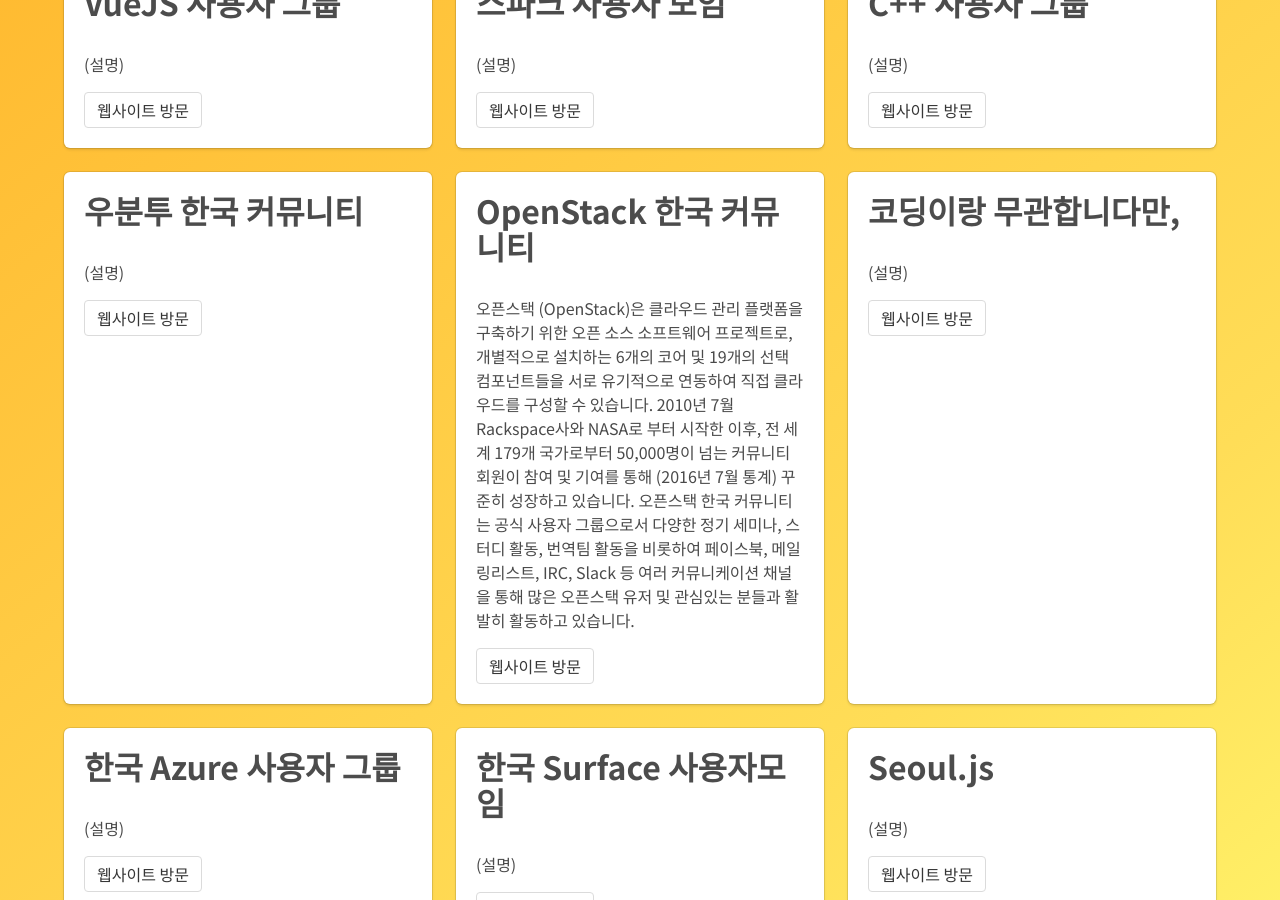
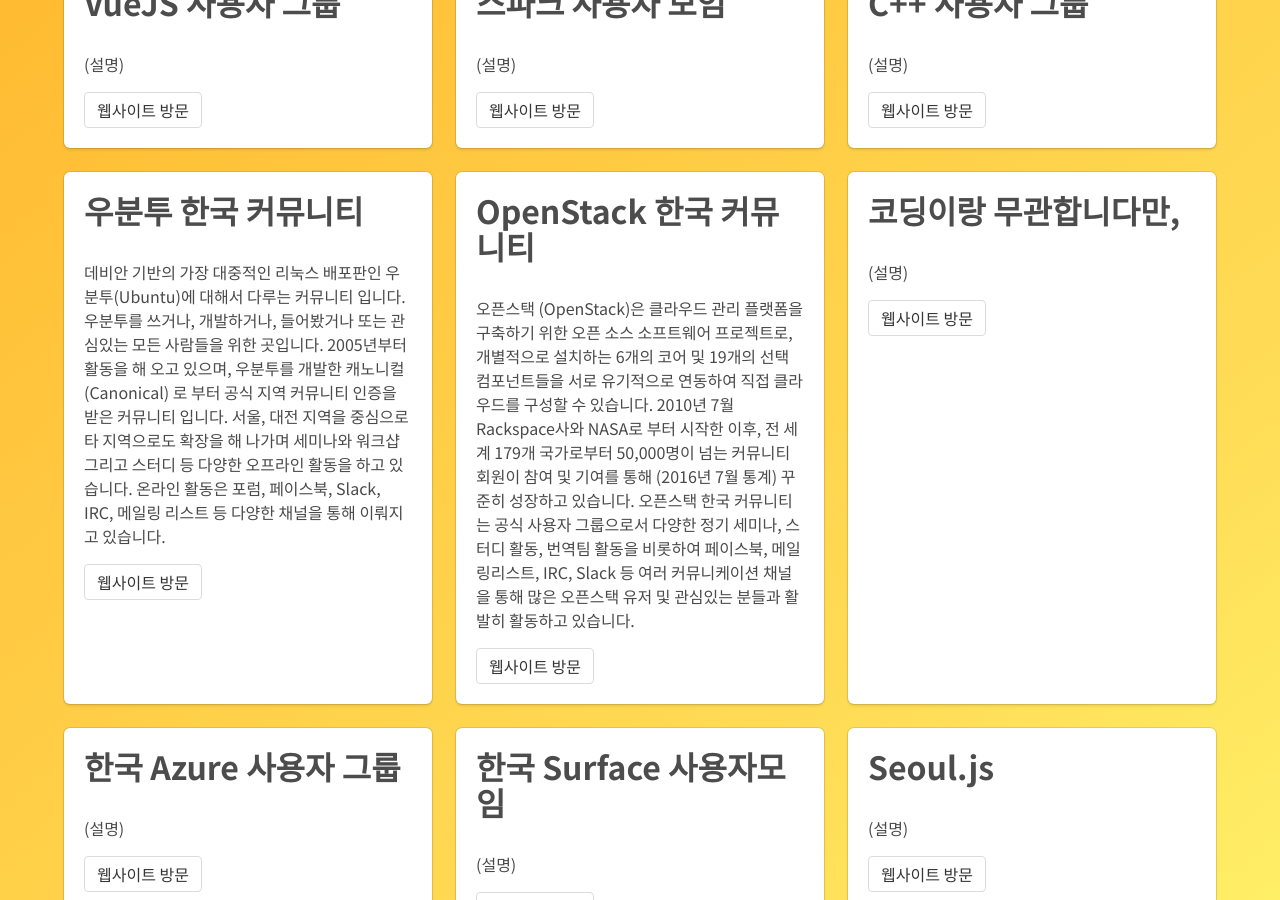
Before and after one commit to meltingcon/meltingcon.github.io, a Jekyll site: the page built from members.html, in a window 1280 px wide and 900 px high, scrolled down 522 px. Built offline with Jekyll 4.4.1, drawn with Linux system fonts in a browser that asks for light colours.

Commit message:
우분투 한국 커뮤니티 소개 추가

```diff
--- a/_config.yml
+++ b/_config.yml
@@ -51,11 +51,20 @@
   - name: 우분투 한국 커뮤니티
     url: https://www.ubuntu-kr.org/
     desc: >
-      (설명)
+      데비안 기반의 가장 대중적인 리눅스 배포판인 우분투(Ubuntu)에 대해서 다루는 커뮤니티 입니다.
+      우분투를 쓰거나, 개발하거나, 들어봤거나 또는 관심있는 모든 사람들을 위한 곳입니다.
+      2005년부터 활동을 해 오고 있으며, 우분투를 개발한 캐노니컬(Canonical) 로 부터 공식 지역 커뮤니티 인증을 받은 커뮤니티 입니다.
+      서울, 대전 지역을 중심으로 타 지역으로도 확장을 해 나가며 세미나와 워크샵 그리고 스터디 등 다양한 오프라인 활동을 하고 있습니다.
+      온라인 활동은 포럼, 페이스북, Slack, IRC, 메일링 리스트 등 다양한 채널을 통해 이뤄지고 있습니다.
   - name: OpenStack 한국 커뮤니티
     url: http://openstack.or.kr/
     desc: >
-      오픈스택 (OpenStack)은 클라우드 관리 플랫폼을 구축하기 위한 오픈 소스 소프트웨어 프로젝트로, 개별적으로 설치하는 6개의 코어 및 19개의 선택 컴포넌트들을 서로 유기적으로 연동하여 직접 클라우드를 구성할 수 있습니다. 2010년 7월 Rackspace사와 NASA로 부터 시작한 이후, 전 세계 179개 국가로부터 50,000명이 넘는 커뮤니티 회원이 참여 및 기여를 통해 (2016년 7월 통계) 꾸준히 성장하고 있습니다. 오픈스택 한국 커뮤니티는 공식 사용자 그룹으로서 다양한 정기 세미나, 스터디 활동, 번역팀 활동을 비롯하여 페이스북, 메일링리스트, IRC, Slack 등 여러 커뮤니케이션 채널을 통해 많은 오픈스택 유저 및 관심있는 분들과 활발히 활동하고 있습니다.
+      오픈스택 (OpenStack)은 클라우드 관리 플랫폼을 구축하기 위한 오픈 소스 소프트웨어 프로젝트로,
+      개별적으로 설치하는 6개의 코어 및 19개의 선택 컴포넌트들을 서로 유기적으로 연동하여 직접 클라우드를 구성할 수 있습니다.
+      2010년 7월 Rackspace사와 NASA로 부터 시작한 이후, 전 세계 179개 국가로부터 50,000명이 넘는 커뮤니티 회원이 참여 및 기여를 통해
+      (2016년 7월 통계) 꾸준히 성장하고 있습니다. 오픈스택 한국 커뮤니티는 공식 사용자 그룹으로서 다양한 정기 세미나, 스터디 활동,
+      번역팀 활동을 비롯하여 페이스북, 메일링리스트, IRC, Slack 등 여러 커뮤니케이션 채널을 통해 많은
+      오픈스택 유저 및 관심있는 분들과 활발히 활동하고 있습니다.
   - name: 코딩이랑 무관합니다만,
     url: https://www.facebook.com/groups/System.out.Coding/
     desc: >
```
